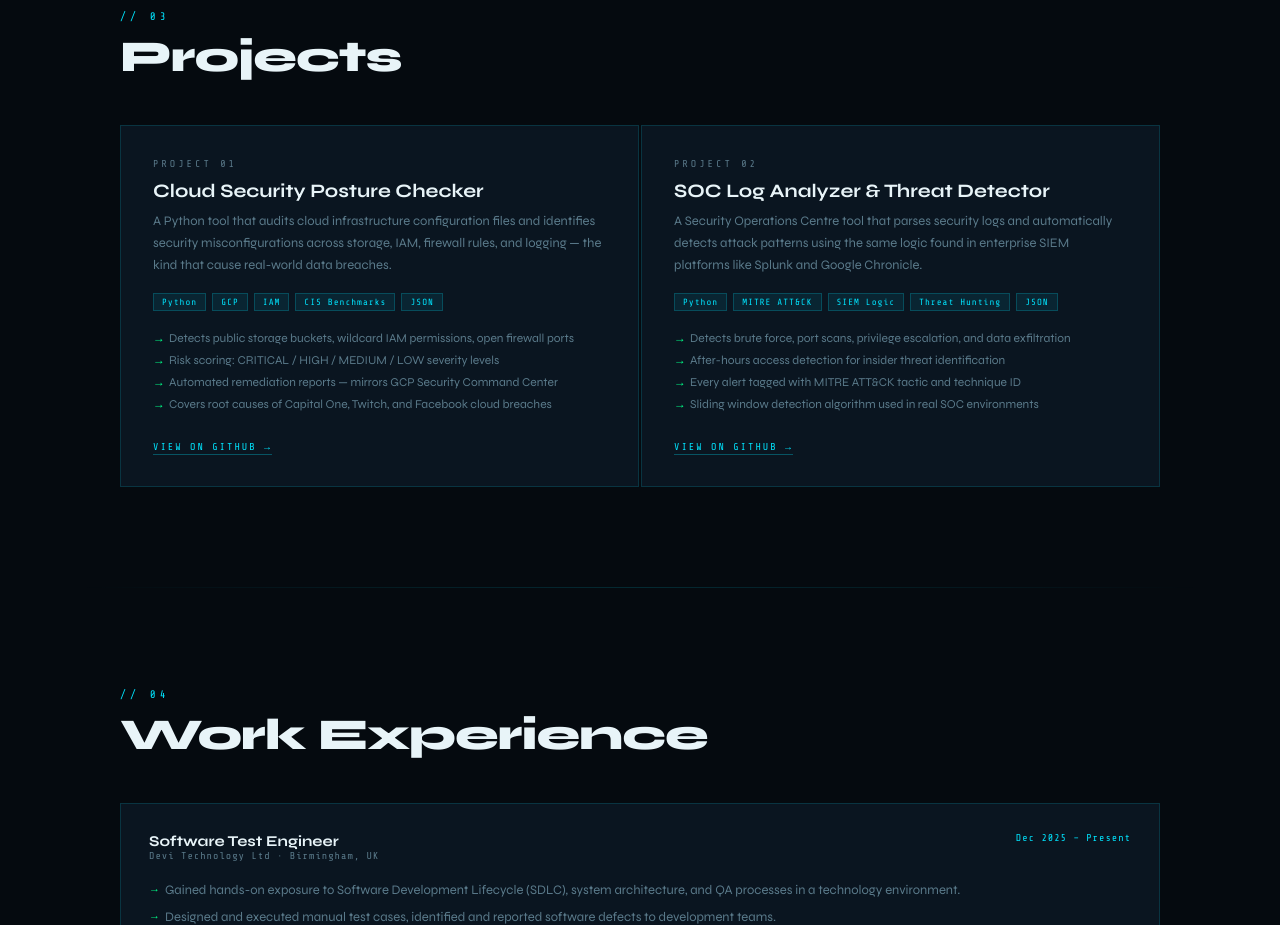
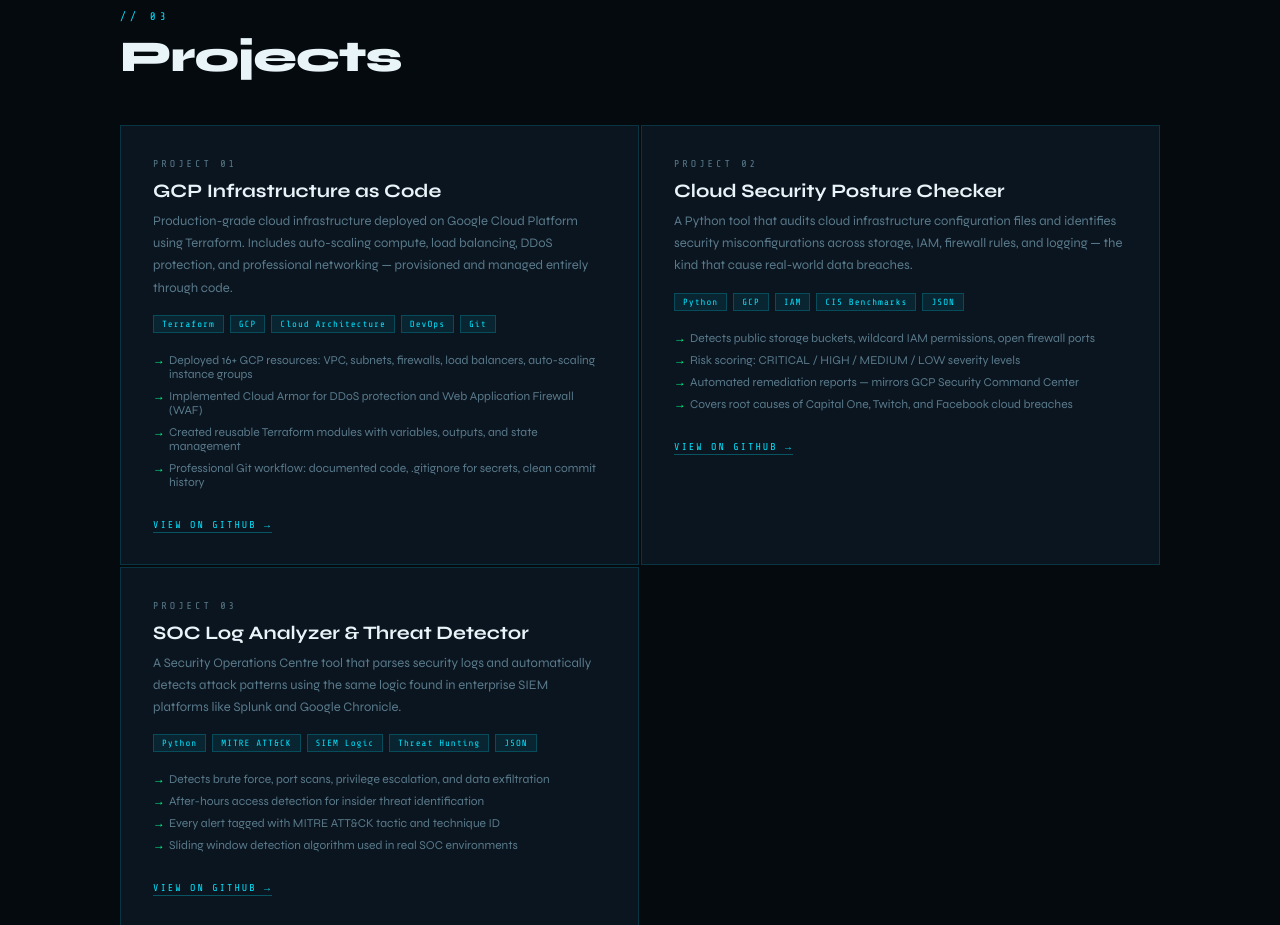
Before and after one commit to Shivasai-25/Shivasai-25.github.io, a plain HTML site: page index.html in a window 1280 px wide. Shown: the part 2240-3165 px from the top of the page. Drawn offline with nearby package versions, Linux system fonts and the light colour scheme.

Commit message:
Add GCP Infrastructure project to portfolio

```diff
--- a/index.html
+++ b/index.html
@@ -233,6 +233,19 @@
     <div class="projects-grid">
       <div class="project-card reveal">
         <div class="project-number">PROJECT 01</div>
+        <h3>GCP Infrastructure as Code</h3>
+        <p>Production-grade cloud infrastructure deployed on Google Cloud Platform using Terraform. Includes auto-scaling compute, load balancing, DDoS protection, and professional networking — provisioned and managed entirely through code.</p>
+        <div class="project-tech"><span class="tech-chip">Terraform</span><span class="tech-chip">GCP</span><span class="tech-chip">Cloud Architecture</span><span class="tech-chip">DevOps</span><span class="tech-chip">Git</span></div>
+        <ul class="project-highlights">
+          <li>Deployed 16+ GCP resources: VPC, subnets, firewalls, load balancers, auto-scaling instance groups</li>
+          <li>Implemented Cloud Armor for DDoS protection and Web Application Firewall (WAF)</li>
+          <li>Created reusable Terraform modules with variables, outputs, and state management</li>
+          <li>Professional Git workflow: documented code, .gitignore for secrets, clean commit history</li>
+        </ul>
+        <a href="https://github.com/Shivasai-25/gcp-terraform-infrastructure" target="_blank" class="project-link">View on GitHub →</a>
+      </div>
+      <div class="project-card reveal">
+        <div class="project-number">PROJECT 02</div>
         <h3>Cloud Security Posture Checker</h3>
         <p>A Python tool that audits cloud infrastructure configuration files and identifies security misconfigurations across storage, IAM, firewall rules, and logging — the kind that cause real-world data breaches.</p>
         <div class="project-tech"><span class="tech-chip">Python</span><span class="tech-chip">GCP</span><span class="tech-chip">IAM</span><span class="tech-chip">CIS Benchmarks</span><span class="tech-chip">JSON</span></div>
@@ -245,7 +258,7 @@
         <a href="https://github.com/Shivasai-25/cloud-security-posture-checker" class="project-link">View on GitHub →</a>
       </div>
       <div class="project-card reveal">
-        <div class="project-number">PROJECT 02</div>
+        <div class="project-number">PROJECT 03</div>
         <h3>SOC Log Analyzer & Threat Detector</h3>
         <p>A Security Operations Centre tool that parses security logs and automatically detects attack patterns using the same logic found in enterprise SIEM platforms like Splunk and Google Chronicle.</p>
         <div class="project-tech"><span class="tech-chip">Python</span><span class="tech-chip">MITRE ATT&CK</span><span class="tech-chip">SIEM Logic</span><span class="tech-chip">Threat Hunting</span><span class="tech-chip">JSON</span></div>
@@ -352,7 +365,7 @@
         <svg width="14" height="14" viewBox="0 0 24 24" fill="currentColor"><path d="M12 0C5.37 0 0 5.37 0 12c0 5.31 3.435 9.795 8.205 11.385.6.105.825-.255.825-.57 0-.285-.015-1.23-.015-2.235-3.015.555-3.795-.735-4.035-1.41-.135-.345-.72-1.41-1.23-1.695-.42-.225-1.02-.78-.015-.795.945-.015 1.62.87 1.845 1.23 1.08 1.815 2.805 1.305 3.495.99.105-.78.42-1.305.765-1.605-2.67-.3-5.46-1.335-5.46-5.925 0-1.305.465-2.385 1.23-3.225-.12-.3-.54-1.53.12-3.18 0 0 1.005-.315 3.3 1.23.96-.27 1.98-.405 3-.405s2.04.135 3 .405c2.295-1.56 3.3-1.23 3.3-1.23.66 1.65.24 2.88.12 3.18.765.84 1.23 1.905 1.23 3.225 0 4.605-2.805 5.625-5.475 5.925.435.375.81 1.095.81 2.22 0 1.605-.015 2.895-.015 3.3 0 .315.225.69.825.57A12.02 12.02 0 0024 12c0-6.63-5.37-12-12-12z"/></svg>
         GitHub
       </a>
-      <a href="mailto:shivasai.pashikanti@gmail.com" class="contact-link">
+      <a href="/cdn-cgi/l/email-protection#a3d0cbcad5c2d0c2ca8dd3c2d0cbcac8c2cdd7cae3c4cec2cacf8dc0ccce" class="contact-link">
         <svg width="14" height="14" viewBox="0 0 24 24" fill="none" stroke="currentColor" stroke-width="2"><path d="M4 4h16c1.1 0 2 .9 2 2v12c0 1.1-.9 2-2 2H4c-1.1 0-2-.9-2-2V6c0-1.1.9-2 2-2z"/><polyline points="22,6 12,13 2,6"/></svg>
         Email
       </a>
@@ -368,14 +381,8 @@
     <p>Open to <span>cloud & cybersecurity roles</span> in the UK</p>
   </footer>
 
-  <script>
+  <script data-cfasync="false" src="/cdn-cgi/scripts/5c5dd728/cloudflare-static/email-decode.min.js"></script><script>
     document.body.classList.add('js-loaded');
     const observer = new IntersectionObserver(entries => {
       entries.forEach((entry, i) => {
-        if (entry.isIntersecting) setTimeout(() => entry.target.classList.add('visible'), i * 60);
-      });
-    }, { threshold: 0.08 });
-    document.querySelectorAll('.reveal').forEach(el => observer.observe(el));
-  </script>
-</body>
-</html>
+        if (entry.isIntersecting) setTimeout(() => entry.target.classList.add('visib
```
